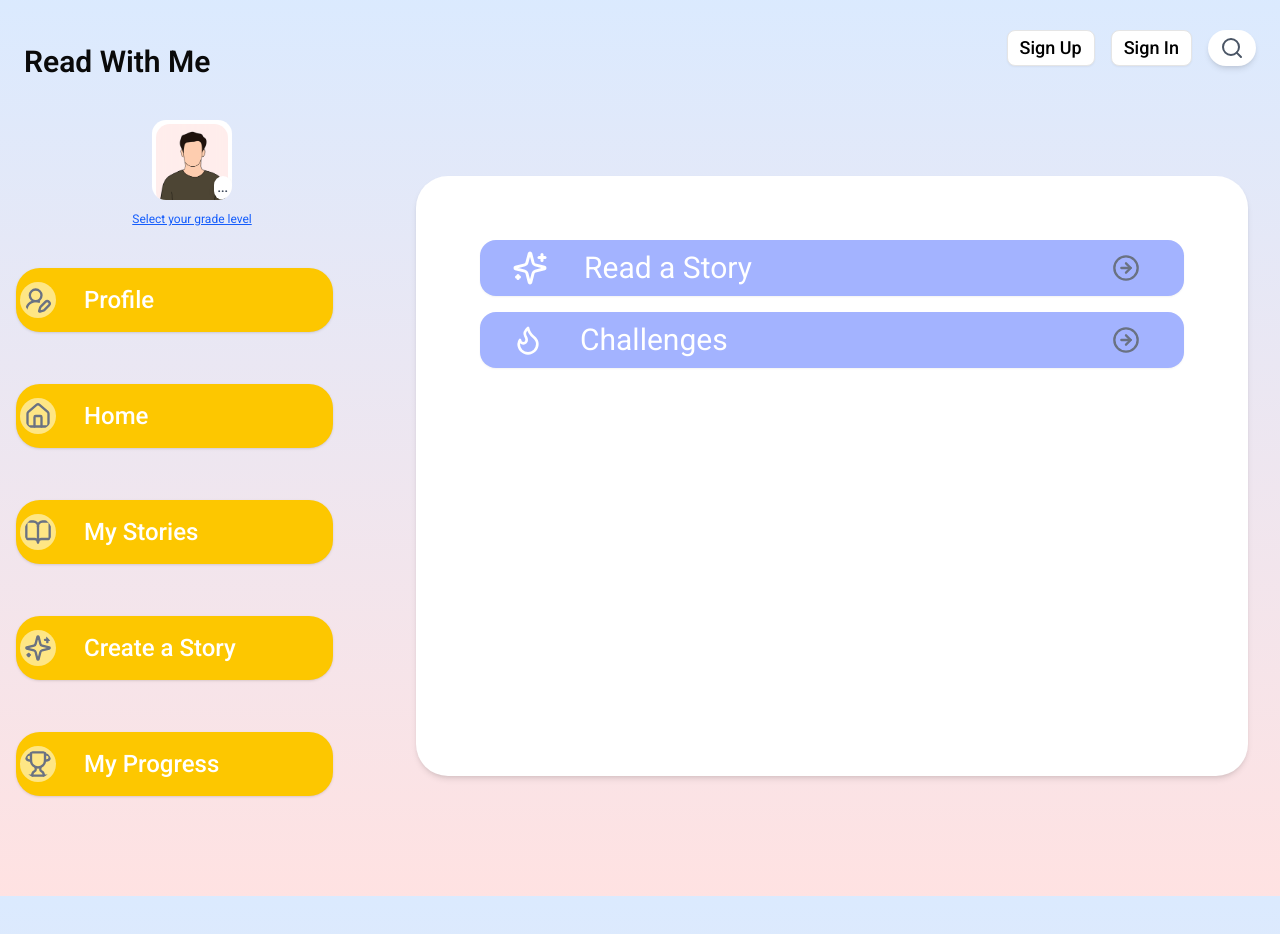
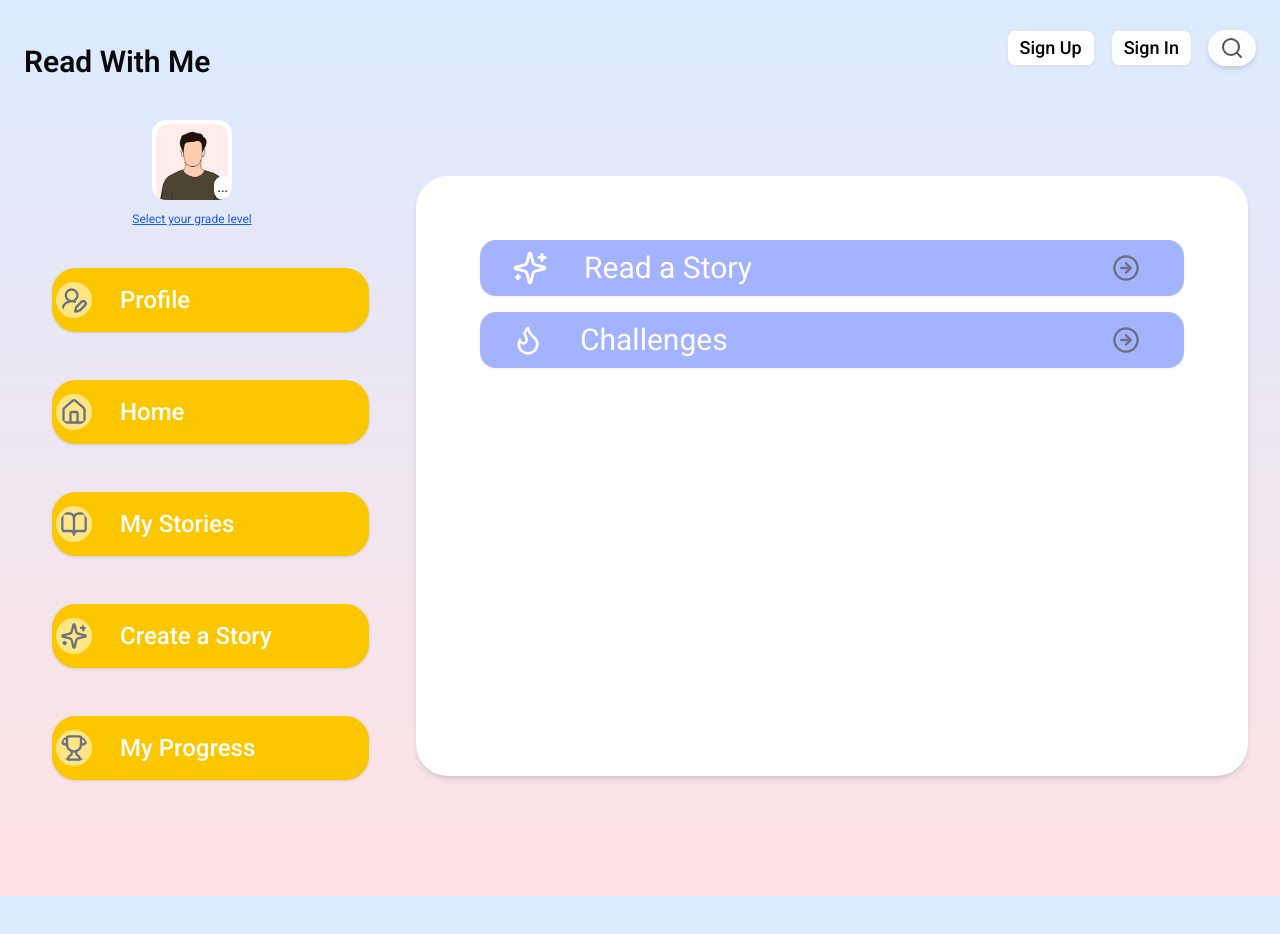
Before and after one commit to Sean-Andrew-Stanek/read-with-me, a Next.js app: page /home in a window 1280 px wide. Built offline with nearby package versions, Linux system fonts and the light colour scheme; no server answers.

Commit message:
Debug and code clean in side bar

```diff
--- a/src/app/layout.tsx
+++ b/src/app/layout.tsx
@@ -8,7 +8,7 @@ import { roboto, literata } from './fonts';
 
 export const metadata: Metadata = {
     title: 'Read With Me',
-    description: ''
+    description: '',
 };
 
 const RootLayout: React.FC<{ children: React.ReactNode }> = ({ children }) => {
--- a/src/components/Sidebar/index.tsx
+++ b/src/components/Sidebar/index.tsx
@@ -33,7 +33,7 @@ const Sidebar = () => {
         setShowDialog(false);
     };
 
-    const buttonSet = 'w-[90%] pl-0 h-16 group justify-start mb-9 text-2xl text-white bg-yellow-400 hover:bg-blue-200 hover:text-gray-700 shadow-sm rounded-3xl';
+    const buttonSet = 'w-[90%] pl-0 h-16 group justify-start ml-9 text-2xl text-white bg-yellow-400 hover:bg-blue-200 hover:text-gray-700 shadow-sm rounded-3xl';
     const iconSet = 'size-9 mr-2 bg-amber-200 rounded-3xl p-1 text-gray-500'
 
     return (
@@ -70,7 +70,7 @@ const Sidebar = () => {
                     </div>
                 ) : null}
             </div>
-            <div className="w-full flex flex-col gap-4">
+            <div className="w-full flex flex-col space-y-12">
                 <Link href='#'>
                     <Button
                     variant="ghost"
```
